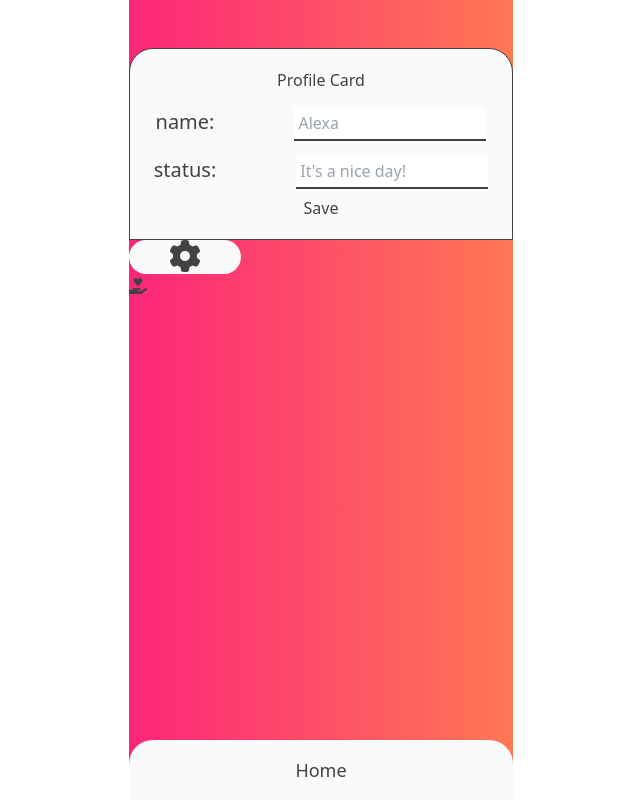
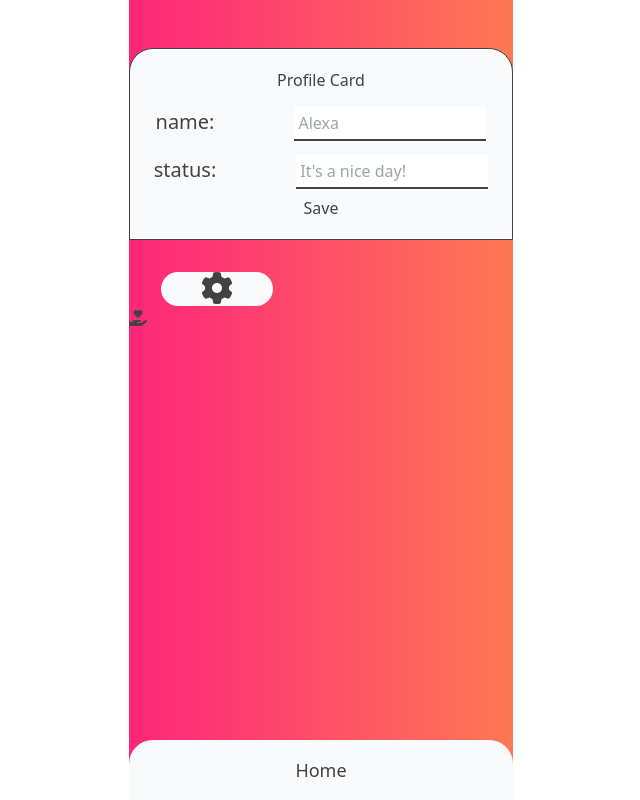
Before and after one commit to u-s-c-l/i-t-t-w-s-d, a React (Create React App) app: page /userprofile in a window 1280 px wide. Shown: the whole page, without its empty margins (319-959 px from the left). Built offline with nearby package versions, Linux system fonts and the light colour scheme; no server answers.

Commit message:
added margin

```diff
--- a/src/components/SettingsBtn/index.js
+++ b/src/components/SettingsBtn/index.js
@@ -2,7 +2,7 @@ import React from "react";
 
 const SettingsBtn = () => {
   return (
-    <div className="bg-slate-50 w-28 flex justify-around rounded-3xl max-w-sm">
+    <div className="bg-slate-50 mt-8 ml-8 w-28 flex justify-around rounded-3xl max-w-sm">
       <a id="settings_btn" href="/Settings">
         <i className="fa-solid fa-gear fa-2x "></i>
       </a>
```
